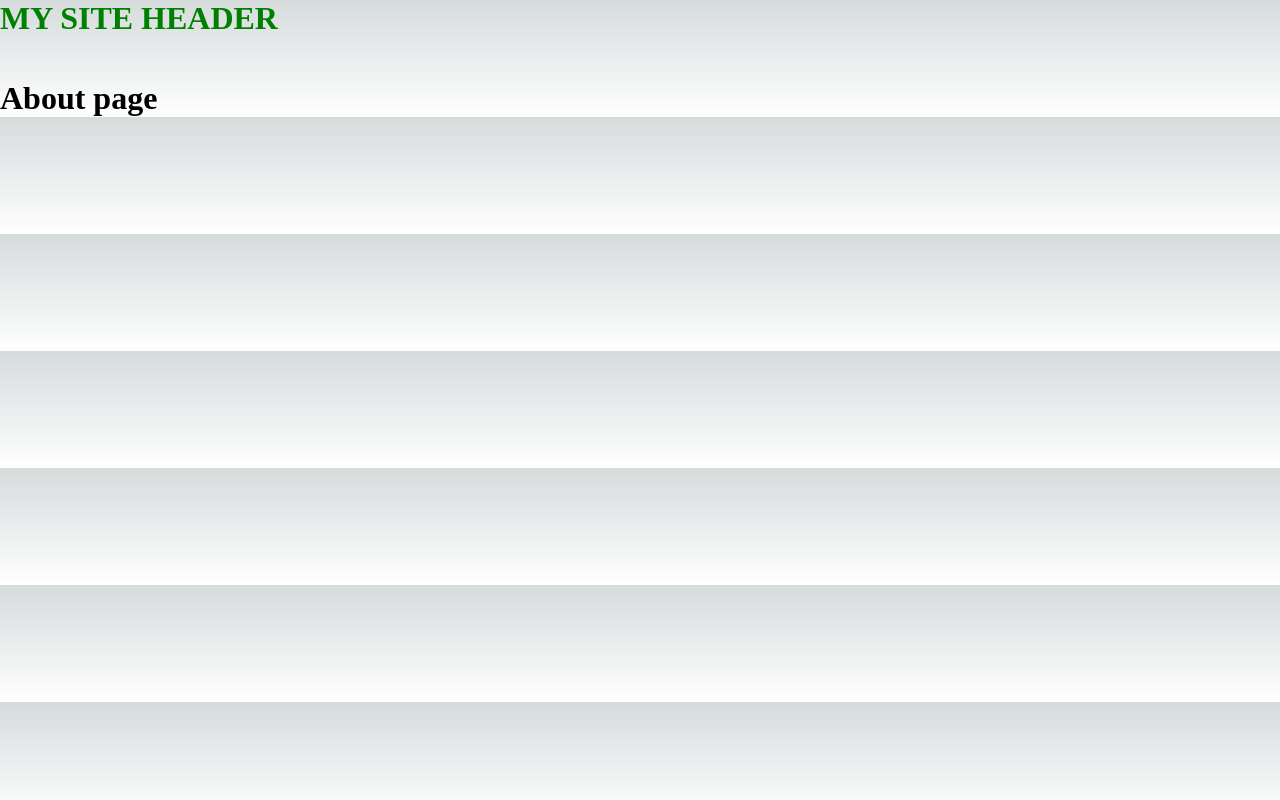
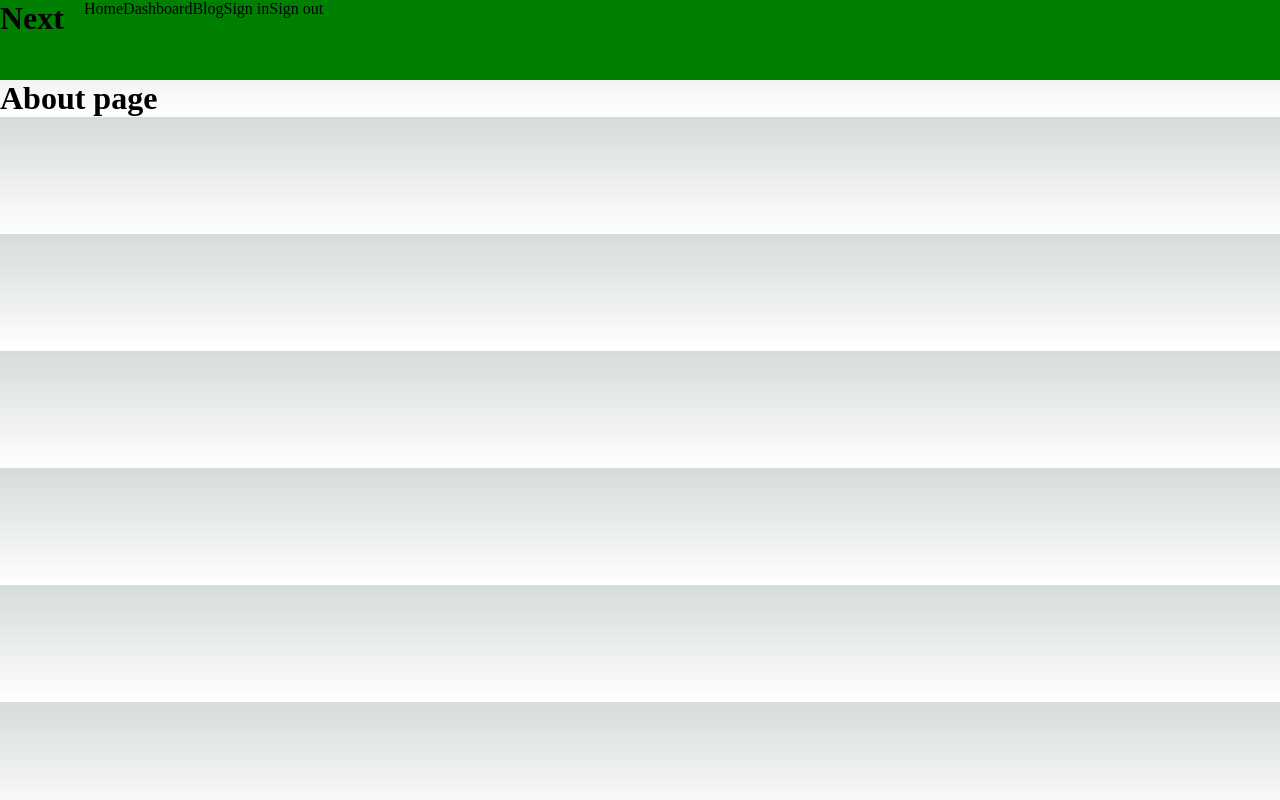
Before and after one commit to Quite-Right/NextJS, a Next.js app: page /about in a window 1280 px wide. Built offline with nearby package versions, Linux system fonts and the light colour scheme.

Commit message:
added auth, sign in, sign out

```diff
--- a/package.json
+++ b/package.json
@@ -18,6 +18,7 @@
     "eslint-config-next": "13.2.3",
     "json-server": "^0.17.2",
     "next": "13.2.3",
+    "next-auth": "^4.21.1",
     "react": "18.2.0",
     "react-dom": "18.2.0",
     "styled-components": "^5.3.9",
--- a/src/components/header.tsx
+++ b/src/components/header.tsx
@@ -1,13 +1,20 @@
 import styled from 'styled-components';
+import Navbar from './navbar';
 
-const HeaderContainer = styled.h1`
-    color: green;
+const HeaderContainer = styled.div`
+    display: flex;
+    background-color: green;
     width: 100vw;
     height: 80px;
 `;
 
+const Brand = styled.h1`
+    margin-right: 20px;
+`
+
 export default function Header() {
     return <HeaderContainer>
-        MY SITE HEADER
+        <Brand>Next</Brand>
+        <Navbar />
     </HeaderContainer>
 }
--- /dev/null
+++ b/src/components/navbar.tsx
@@ -0,0 +1,47 @@
+import { signIn, signOut } from 'next-auth/react'
+import Link from 'next/link'
+import styled from 'styled-components'
+
+const Nav = styled.nav`
+    display: flex;
+    justify-content: space-between;
+`
+
+const routes = [
+    {
+        href: '/',
+        text: 'Home'
+    },
+    {
+        href: '/dashboard',
+        text: 'Dashboard'
+    },
+    {
+        href: '/blog',
+        text: 'Blog'
+    },
+    {
+        href: '/api/auth/sign-in',
+        text: 'Sign in',
+        onClick: signIn
+    },
+    {
+        href: '/api/auth/sign-out',
+        text: 'Sign out',
+        onClick: signOut
+    }
+]
+
+
+
+export default function Navbar() {
+
+    return <Nav>
+        {routes.map(({href, text, onClick}) => <Link onClick={onClick ? (e) => {
+            e.preventDefault();
+            onClick();
+        }: onClick} key={text} href={href}>
+            {text}
+        </Link>)}
+    </Nav>
+}
```
Also changed, not shown: src/pages/api/auth/[...nextauth].js (added, +11 -0 lines), 1 other file (tests, documents, lock files or other folders).
